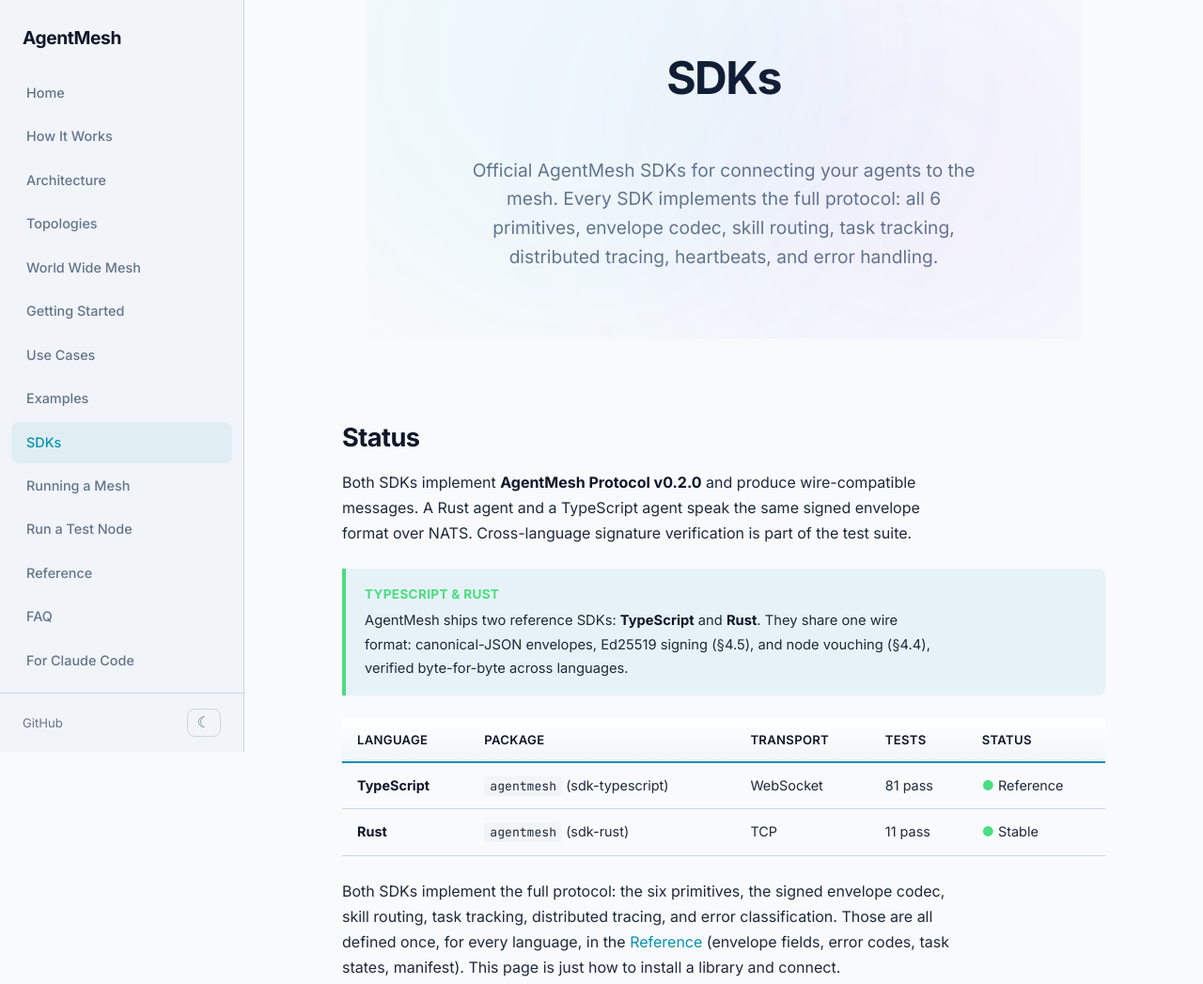
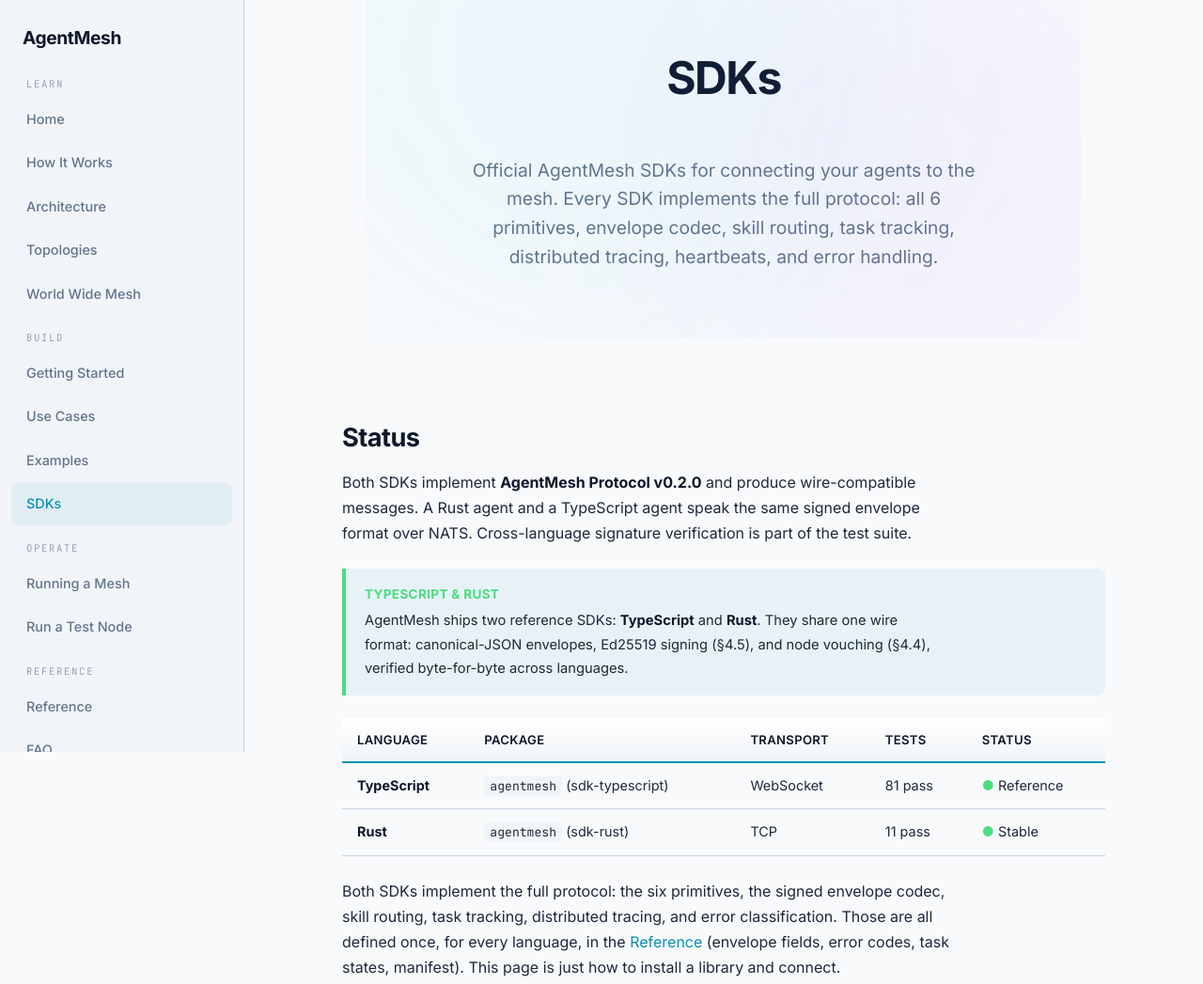
Before and after one commit to jeffrschneider/agentmesh.ai, a plain HTML site: page sdks.html in a window 1280 px wide. Shown: the top 1047 px of the page at 94% size. Drawn offline with Linux system fonts and the light colour scheme.

Commit message:
Sidebar groups everywhere: learn / build / operate / reference
The old-shell pages get the same menu segmentation the wire pages have:
group labels added to every sidebar, styled via styles.css so both light and
dark themes inherit them. Menus are now structurally identical across the
whole site regardless of shell.

🤖 Generated with [Claude Code](https://claude.com/claude-code)

```diff
--- a/sdks.html
+++ b/sdks.html
@@ -15,17 +15,21 @@
   <nav class="sidebar" id="sidebar">
     <a href="index.html" class="sidebar-brand">AgentMesh</a>
     <ul class="sidebar-nav">
+      <li class="nav-grp">learn</li>
       <li><a href="index.html">Home</a></li>
       <li><a href="how-it-works.html">How It Works</a></li>
       <li><a href="architecture.html">Architecture</a></li>
       <li><a href="topologies.html">Topologies</a></li>
       <li><a href="world-wide-mesh.html">World Wide Mesh</a></li>
+      <li class="nav-grp">build</li>
       <li><a href="getting-started.html">Getting Started</a></li>
       <li><a href="use-cases.html">Use Cases</a></li>
       <li><a href="examples.html">Examples</a></li>
       <li><a href="sdks.html">SDKs</a></li>
+      <li class="nav-grp">operate</li>
       <li><a href="running-a-mesh.html">Running a Mesh</a></li>
       <li><a href="run-a-test-node.html">Run a Test Node</a></li>
+      <li class="nav-grp">reference</li>
       <li><a href="reference.html">Reference</a></li>
       <li><a href="faq.html">FAQ</a></li>
       <li><a href="claude-code.html">For Claude Code</a></li>
--- a/styles.css
+++ b/styles.css
@@ -1151,3 +1151,15 @@ h3[id]::before {
   color: var(--accent);
   font-weight: 700;
 }
+
+/* Sidebar group labels (matches the wire rail's learn/build/operate/reference) */
+.sidebar-nav .nav-grp {
+  font-family: var(--font-mono);
+  font-size: 0.66rem;
+  letter-spacing: 0.16em;
+  text-transform: uppercase;
+  color: var(--text-dim);
+  opacity: 0.65;
+  padding: 14px 16px 4px;
+}
+.sidebar-nav li.nav-grp:first-child { padding-top: 4px; }
```
Also changed, not shown: architecture.html (+4 -0 lines), claude-code.html (+4 -0 lines), examples.html (+4 -0 lines), getting-started.html (+4 -0 lines), reference.html (+4 -0 lines), run-a-test-node.html (+4 -0 lines), running-a-mesh.html (+4 -0 lines), use-cases.html (+4 -0 lines).
